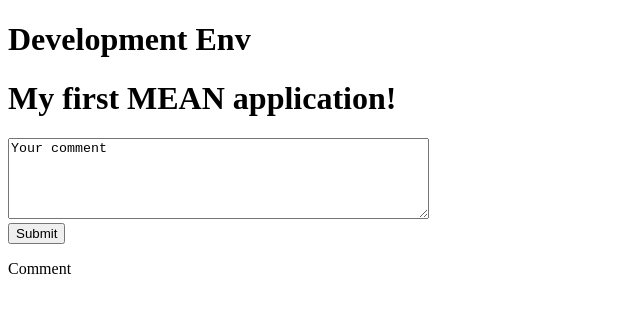
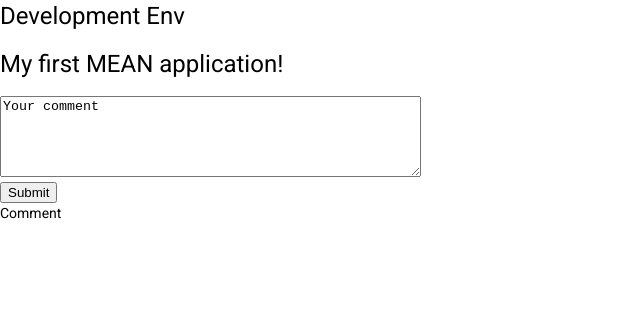
Before and after one commit to zhongw117/mean-project, an Angular app: page / in a window 1280 px wide. Shown: the top 312 px of the page, without its empty margins (0-640 px from the left). Built offline with nearby package versions, Linux system fonts and the light colour scheme.

Commit message:
angular material

```diff
--- a/angular.json
+++ b/angular.json
@@ -24,6 +24,7 @@
               "src/assets"
             ],
             "styles": [
+              "./node_modules/@angular/material/prebuilt-themes/indigo-pink.css",
               "src/styles.css"
             ],
             "scripts": []
@@ -88,6 +89,7 @@
               "src/assets"
             ],
             "styles": [
+              "./node_modules/@angular/material/prebuilt-themes/indigo-pink.css",
               "src/styles.css"
             ],
             "scripts": []
@@ -119,6 +121,7 @@
           }
         }
       }
-    }},
+    }
+  },
   "defaultProject": "mean-project"
 }
--- a/package.json
+++ b/package.json
@@ -12,10 +12,12 @@
   "private": true,
   "dependencies": {
     "@angular/animations": "~9.1.4",
+    "@angular/cdk": "^9.2.2",
     "@angular/common": "~9.1.4",
     "@angular/compiler": "~9.1.4",
     "@angular/core": "~9.1.4",
     "@angular/forms": "~9.1.4",
+    "@angular/material": "^9.2.2",
     "@angular/platform-browser": "~9.1.4",
     "@angular/platform-browser-dynamic": "~9.1.4",
     "@angular/router": "~9.1.4",
--- a/src/app/app.module.ts
+++ b/src/app/app.module.ts
@@ -5,6 +5,7 @@
 import { AppRoutingModule } from './app-routing.module';
 import { AppComponent } from './app.component';
 import { PostCreateComponent }  from './posts/post/post-create.component';
+import { BrowserAnimationsModule } from '@angular/platform-browser/animations';
 @NgModule({
   declarations: [
     AppComponent,
@@ -13,7 +14,8 @@
   imports: [
     BrowserModule,
     AppRoutingModule,
-    FormsModule
+    FormsModule,
+    BrowserAnimationsModule
   ],
   providers: [],
   bootstrap: [AppComponent]
--- a/src/index.html
+++ b/src/index.html
@@ -6,8 +6,10 @@
   <base href="/">
   <meta name="viewport" content="width=device-width, initial-scale=1">
   <link rel="icon" type="image/x-icon" href="favicon.ico">
+  <link href="https://fonts.googleapis.com/css?family=Roboto:300,400,500&display=swap" rel="stylesheet">
+  <link href="https://fonts.googleapis.com/icon?family=Material+Icons" rel="stylesheet">
 </head>
-<body>
+<body class="mat-typography">
   <app-root></app-root>
 </body>
 </html>
--- a/src/styles.css
+++ b/src/styles.css
@@ -1 +1,4 @@
 /* You can add global styles to this file, and also import other style files */
+
+html, body { height: 100%; }
+body { margin: 0; font-family: Roboto, "Helvetica Neue", sans-serif; }
```
Also changed, not shown: 1 other file (tests, documents, lock files or other folders).
